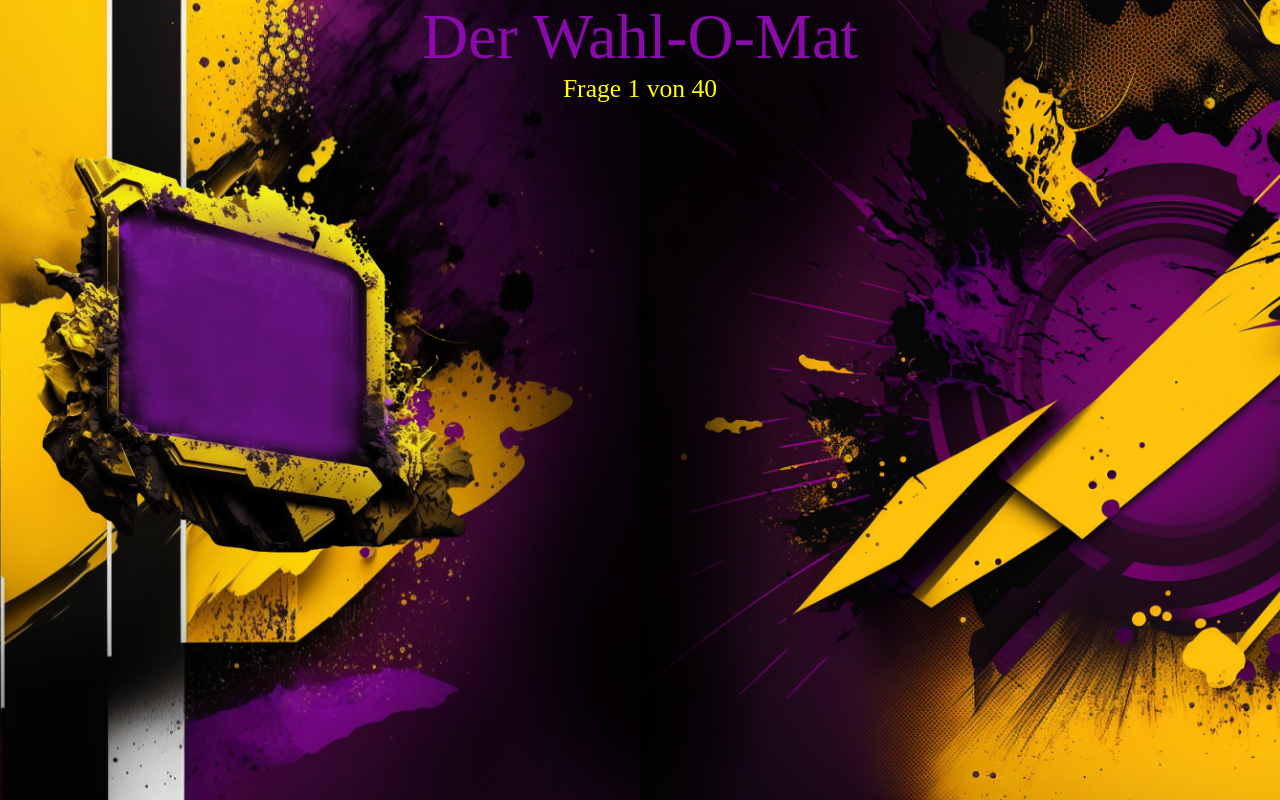
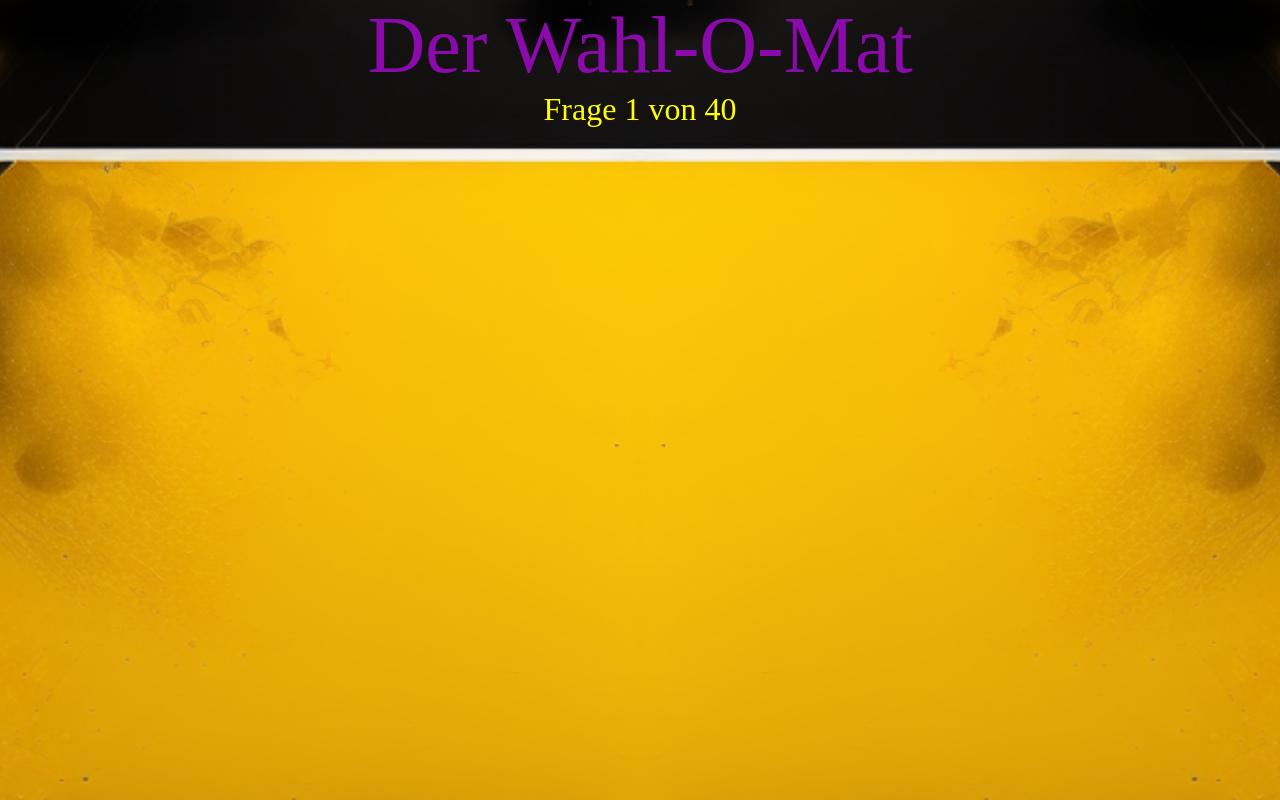
Before and after one commit to AKFortschritt/wahlomat, a React (Create React App) app: page /questions in a window 1280 px wide. Built offline with nearby package versions, Linux system fonts and the light colour scheme; a web font is replaced by a local one.

Commit message:
identified css load error, changed background of Questions Page

```diff
--- a/src/pages/HomePage/HomePage.tsx
+++ b/src/pages/HomePage/HomePage.tsx
@@ -19,7 +19,8 @@ const HomePage:React.FC<IHomePageProps> = (Props:IHomePageProps):JSX.Element =>
                     <div id="Main">
                         <p id="Explanation">Der Wahl-O-Mat ist eine Tool erstellt von Schülern mit Verantwortung für Schüler mit Verantwortung. Er soll dazu dienen für einen passende, an der Schule angebotene Wahlkurse und AKs aber auch Wettbewerbe zu finden und kann auch zur Wahl von P und W Seminar sowie weiteren Abiturfächern benutzt werden. Mit dem Wahl-O-Maten könnt ihr von der Erfahrung vorheriger Schüler und der Einschätzung vieler Profitieren um das Richtige für euch zu finden</p>
                         <div id="Start-Container">
-                            <button id="Start" className="animate float animate--infinite animate--slow" onClick={() => navigate("/questions")}>Start</button>
+                            <button id="Start" className="animate float animate--infinite animate--slow"
+                                onClick = {() =>  navigate("/questions")}>Start</button>
                         </div>
                     </div>
                     <div id="Thanks-Container">
--- a/src/pages/QuestionPage/css/QuestionPage.css
+++ b/src/pages/QuestionPage/css/QuestionPage.css
@@ -2,23 +2,24 @@
 @import url('https://fonts.googleapis.com/css2?family=Gloock&family=Montserrat:wght@100&display=swap');
 
 body {
-    background-image : url(/src/components/Background3.png);
+    background-image : url(/src/components/Background4.png);
     background-repeat: no-repeat;
     background-color: black;
     background-size: cover;
     background-position-x: center;
+    background-position-y: bottom;
 }
 
 h1 {
     color: #8b0aac;
-    font-size: 5vw;
+    font-size: 10vh;
     font-family: 'Gloock', serif;
     text-align: center;
 }
 
 h2 {
     color: yellow;
-    font-size: 2vw;
+    font-size: 4vh;
     font-family: 'Gloock', serif;
     text-align: center;
 }
@@ -26,9 +27,9 @@ h2 {
 #Questions {
     height: 500px;
     width: 500px;
-    background-image : url(/src/components/Questions.png);
     background-repeat: no-repeat;
     background-color: transparent;
-    background-size: cover;
+    background-size: contain;
     background-position-x: center;
+
 }
```
Also changed, not shown: src/components/Background4.png (added), src/pages/HomePage/css/HomePage.css (line endings or trailing spaces).
